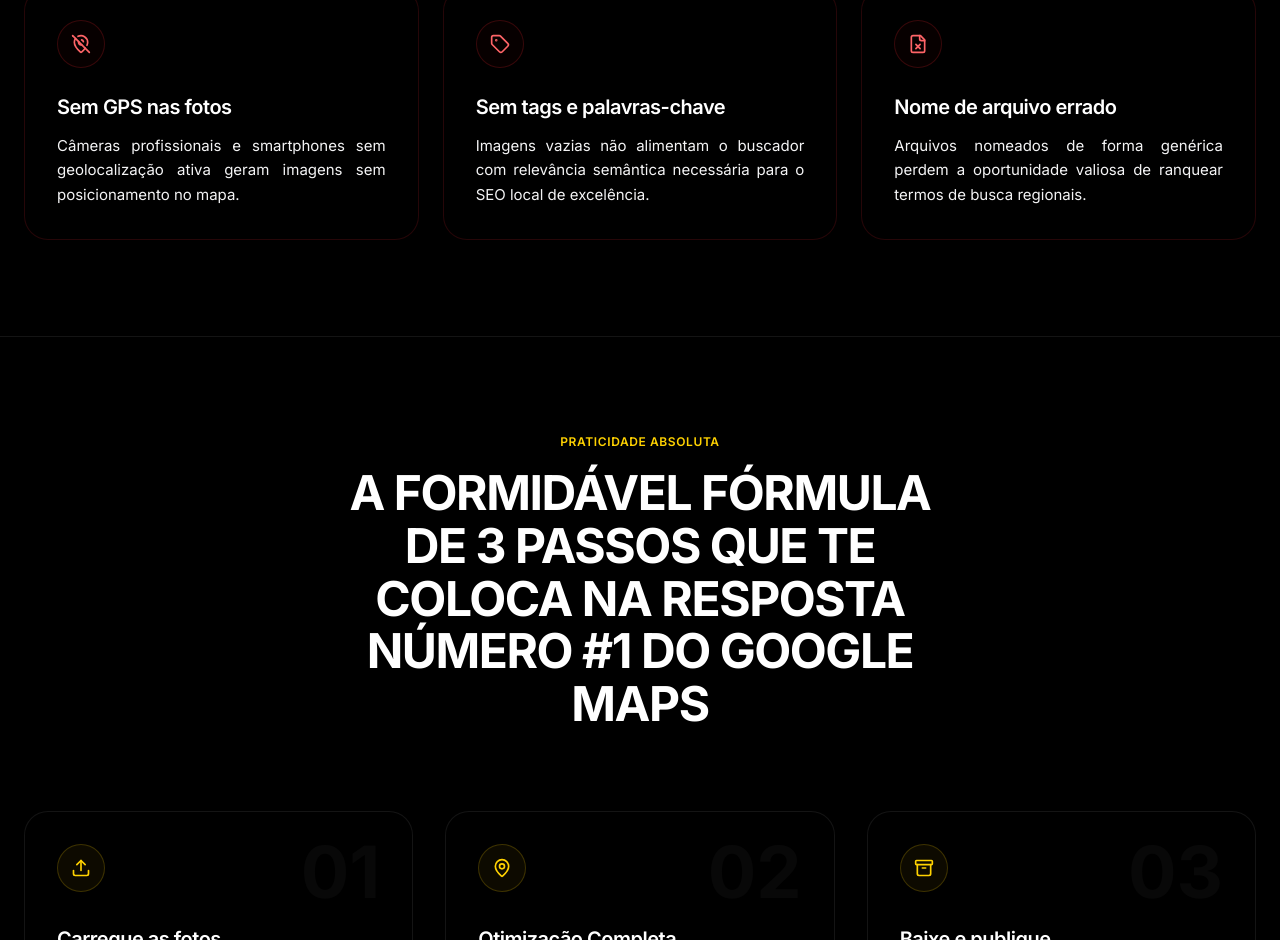
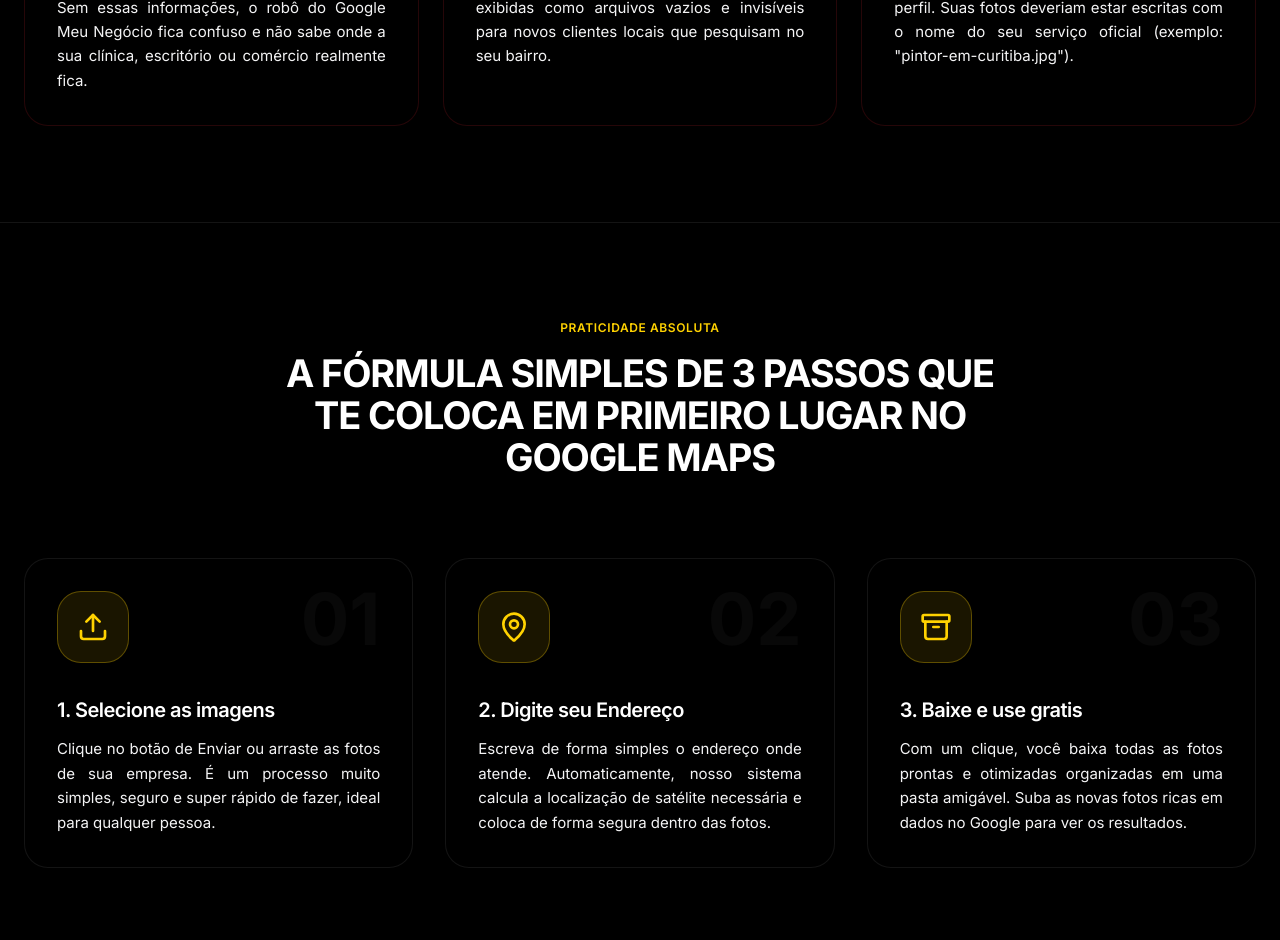
Before and after one commit to supremapix/FotoSEO, a React (Vite) app: page / in a window 1280 px wide. Shown: the part 1860-2800 px from the top of the page. Built offline with nearby package versions, Linux system fonts and the light colour scheme.

Commit message:
refactor(ui): update landing page copy for clarity
Enhance marketing messaging to better communicate the value proposition and address user pain points in plain language.

```diff
--- a/src/App.tsx
+++ b/src/App.tsx
@@ -569,27 +569,27 @@
 
   // Static Data lists structure mapping
   const stats = [
-    { value: '10×', label: 'mais visibilidade no Google Maps' },
-    { value: '10', label: 'fotos otimizadas por operação' },
-    { value: '100%', label: 'no navegador, sem instalar nada' },
-    { value: '3 min', label: 'para otimizar um cliente completo' },
+    { value: '10×', label: 'Mais visitas locais vindas do Google Meu Negócio' },
+    { value: '10', label: 'Fotos prontas juntas de uma única vez em poucos cliques' },
+    { value: '100%', label: 'Funciona na Internet, sem precisar instalar nenhum programa' },
+    { value: '3 min', label: 'Minutos para deixar todas as fotos perfeitas' },
   ];
 
   const painPoints = [
     {
       icon: MapPinOff,
       title: 'Sem GPS nas fotos',
-      desc: 'Câmeras profissionais e smartphones sem geolocalização ativa geram imagens sem posicionamento no mapa.',
+      desc: 'As fotos tiradas por celulares comuns vêm sem o seu endereço gravado dentro delas. Sem essas informações, o robô do Google Meu Negócio fica confuso e não sabe onde a sua clínica, escritório ou comércio realmente fica.',
     },
     {
       icon: Tag,
       title: 'Sem tags e palavras-chave',
-      desc: 'Imagens vazias não alimentam o buscador com relevância semântica necessária para o SEO local de excelência.',
+      desc: 'Suas imagens normais não informam ao Google o que você vende ou faz. Elas são exibidas como arquivos vazios e invisíveis para novos clientes locais que pesquisam no seu bairro.',
     },
     {
       icon: FileX,
       title: 'Nome de arquivo errado',
-      desc: 'Arquivos nomeados de forma genérica perdem a oportunidade valiosa de ranquear termos de busca regionais.',
+      desc: 'Salvar e subir fotos com nomes de fábrica como "IMG_1234.jpg" enterra e esconde o seu perfil. Suas fotos deveriam estar escritas com o nome do seu serviço oficial (exemplo: "pintor-em-curitiba.jpg").',
     },
   ];
 
@@ -597,68 +597,68 @@
     {
       num: '01',
       icon: Upload,
-      title: 'Carregue as fotos',
-      desc: 'Arraste ou selecione até 10 imagens JPEG/PNG de uma só vez direto no painel web FotoSEO.',
+      title: '1. Selecione as imagens',
+      desc: 'Clique no botão de Enviar ou arraste as fotos de sua empresa. É um processo muito simples, seguro e super rápido de fazer, ideal para qualquer pessoa.',
     },
     {
       num: '02',
       icon: MapPin,
-      title: 'Otimização Completa',
-      desc: 'Digite o endereço do negócio local, insira suas palavras-chave e clique para gerar o mapeamento EXIF.',
+      title: '2. Digite seu Endereço',
+      desc: 'Escreva de forma simples o endereço onde atende. Automaticamente, nosso sistema calcula a localização de satélite necessária e coloca de forma segura dentro das fotos.',
     },
     {
       num: '03',
       icon: Archive,
-      title: 'Baixe e publique',
-      desc: 'Em segundos suas imagens com metadados injetados estão prontas num ZIP limpo e otimizado.',
+      title: '3. Baixe e use gratis',
+      desc: 'Com um clique, você baixa todas as fotos prontas e otimizadas organizadas em uma pasta amigável. Suba as novas fotos ricas em dados no Google para ver os resultados.',
     },
   ];
 
   const features = [
     {
       icon: Navigation,
-      title: 'GPS por Endereço',
-      desc: 'Insira qualquer endereço global e nossa tecnologia busca e converte em coordenadas geográficas precisas.',
+      title: 'Localizador GPS por Endereço',
+      desc: 'Digite o endereço de forma simples. O sistema traduz em coordenadas de satélite exatas e insere no arquivo das fotos de forma automática por você.',
     },
     {
       icon: Tags,
-      title: 'Injeção de Hashtags',
-      desc: 'Adicione suas palavras-chave estratégicas diretamente nos metadados ocultos IPTC de forma inteligente.',
+      title: 'Palavras-Chave Fáceis',
+      desc: 'Adicione palavras de busca essenciais (exemplo: "advogado perto de mim" ou "padaria de bairro") que atraem moradores da vizinhança.',
     },
     {
       icon: FileText,
-      title: 'Tags Alt & Descrição',
-      desc: 'Preencha campos alt, títulos de metadados e resumos de imagem que robôs de rastreio interpretam.',
+      title: 'Descrições Invisíveis que Google deita e rola',
+      desc: 'Insira legendas de texto oculto que o robô do Google lê instantaneamente para comprovar a qualidade do seu perfil para toda a sua região.',
     },
     {
       icon: FolderPen,
-      title: 'Renomear Inteligente',
-      desc: 'Padronize e organize em massa os títulos originais dos arquivos concatenando termos de busca locais.',
+      title: 'Renomeador Inteligente em Massa',
+      desc: 'Nós renomeamos todas as fotos com o seu serviço profissional e sua cidade automaticamente de forma padrão, bonita e muito organizada.',
     },
     {
       icon: Layers,
-      title: 'EXIF Puro',
-      desc: 'Subtags completas de latitude, longitude e altitude gravadas sem compressão ou degradação de pixels.',
+      title: 'Metadados de Satélite Puros',
+      desc: 'Garantimos a gravação das coordenadas de localização com alta nitidez, sem diminuir de forma alguma a qualidade original da imagem.',
     },
     {
       icon: Package,
-      title: 'Compactação ZIP',
-      desc: 'Geração automatizada de pacote exportável unificado para você baixar toda a remessa tratada com um clique.',
+      title: 'Pasta ZIP Prática e Compacta',
+      desc: 'Para simplificar e evitar bagunça, todas as imagens prontas são guardadas juntas em uma única pasta leve que você baixa com apenas um clique.',
     },
     {
       icon: Monitor,
-      title: 'Interface Ultra Clean',
-      desc: 'Operabilidade desenhada minuciosamente para ser veloz, intuitiva e sem complexidades ou lógicas extras.',
+      title: 'Botões Maiores e Letras Nítidas',
+      desc: 'Uma tela limpa, desenhada com botões grandes, contraste nítido, clareza máxima e texto amigável feito especialmente para quem não entende de programação.',
     },
     {
       icon: Table,
-      title: 'Histórico de Lote',
-      desc: 'Monitore as fotos que já passaram pelo pipeline de injeção diretamente em um sumário de controle geral.',
+      title: 'Tabela de Controle Amigável',
+      desc: 'Para você nunca se perder, uma listinha simples na tela mostra quais fotos já foram otimizadas e o andamento geral da sua rotina.',
     },
     {
       icon: Satellite,
-      title: 'Sinal de Satélite Fixo',
-      desc: 'Emulação geo-convergente que garante aceitação absoluta dos dados pelo ecossistema de dados locais.',
+      title: 'Sinal Verificado e Seguro',
+      desc: 'Garante o envio das coordenadas perfeitas, sem emitir nenhum erro de localização, fazendo com que os servidores do Google aprovem seus dados na hora.',
     },
   ];
 
@@ -889,7 +889,7 @@
               </div>
 
               {/* H1 Headline display splits precisely onto 3 lines */}
-              <h1 className="text-white font-[800] leading-[1.0] tracking-[-0.04em] mb-8 text-[44px] sm:text-[62px] lg:text-[76px] uppercase text-center md:text-left">
+              <h1 className="text-white font-[800] leading-[1.0] tracking-[-0.04em] mb-8 text-[32px] sm:text-[46px] lg:text-[58px] uppercase text-center md:text-left">
                 <span
                   className="block animate-fade-up"
                   style={{ animationDelay: '100ms' }}
@@ -973,7 +973,7 @@
             <span className="text-[12px] font-semibold tracking-[0.05em] uppercase text-plum-voltage mb-4 block text-center">
               O Gargalo Invisível
             </span>
-            <h2 className="text-[36px] md:text-[48px] font-bold text-white tracking-[-0.03em] leading-[1.1] mb-5 uppercase text-center">
+            <h2 className="text-[28px] md:text-[38px] font-bold text-white tracking-[-0.03em] leading-[1.1] mb-5 uppercase text-center">
               Por que suas fotos normais estão matando o seu posicionamento no Google?
             </h2>
             <p className="text-white/90 font-medium text-[16px] leading-[1.6] text-justify md:text-center">
@@ -990,9 +990,9 @@
                   delay={idx * 150}
                   className="group relative rounded-[24px] border border-red-500/15 bg-[#000000] p-8 hover:border-red-500/30 transition-all duration-300 transform"
                 >
-                  {/* Subtle red indicator */}
-                  <div className="w-12 h-12 rounded-[24px] border border-red-500/20 bg-red-950/10 flex items-center justify-center mb-6 mx-auto md:mx-0">
-                    <IconComponent className="w-5 h-5 text-red-400" />
+                  {/* Large, clear icon for elderly users */}
+                  <div className="w-18 h-18 rounded-[24px] border border-red-500/25 bg-red-955/15 flex items-center justify-center mb-6 mx-auto md:mx-0 transition-all duration-300 group-hover:scale-105">
+                    <IconComponent className="w-8 h-8 text-red-400" />
                   </div>
                   <h3 className="text-[20px] font-semibold text-white tracking-tight mb-3 text-center md:text-left">
                     {item.title}
@@ -1010,12 +1010,12 @@
       {/* COMO FUNCIONA SECTION */}
       <section id="funcionamento" className="bg-black py-24 border-t border-white/8 relative">
         <div className="max-w-7xl mx-auto px-6">
-          <div className="text-center max-w-2xl mx-auto mb-20 px-4">
+          <div className="text-center max-w-3xl mx-auto mb-20 px-4">
             <span className="text-[12px] font-semibold tracking-[0.05em] uppercase text-plum-voltage mb-4 block text-center">
               Praticidade Absoluta
             </span>
-            <h2 className="text-[36px] md:text-[48px] font-bold text-white tracking-[-0.03em] leading-[1.1] uppercase text-center">
-              A FORMIDÁVEL FÓRMULA DE 3 PASSOS QUE TE COLOCA NA RESPOSTA NÚMERO #1 DO GOOGLE MAPS
+            <h2 className="text-[28px] md:text-[38px] font-bold text-white tracking-[-0.03em] leading-[1.1] uppercase text-center">
+              A FÓRMULA SIMPLES DE 3 PASSOS QUE TE COLOCA EM PRIMEIRO LUGAR NO GOOGLE MAPS
             </h2>
           </div>
 
@@ -1033,8 +1033,9 @@
                     {item.num}
                   </div>
 
-                  <div className="w-12 h-12 rounded-[24px] border border-plum-voltage/20 bg-plum-voltage/5 flex items-center justify-center mb-8 mx-auto md:mx-0">
-                    <IconComponent className="w-5 h-5 text-plum-voltage" />
+                  {/* Large, clear icon for elderly users */}
+                  <div className="w-18 h-18 rounded-[24px] border border-plum-voltage/30 bg-plum-voltage/10 flex items-center justify-center mb-8 mx-auto md:mx-0 transition-all duration-300 group-hover:scale-105">
+                    <IconComponent className="w-8 h-8 text-plum-voltage" />
                   </div>
 
                   <h3 className="text-[20px] font-semibold text-white tracking-tight mb-3 text-center md:text-left">
@@ -1060,8 +1061,8 @@
             <span className="text-[12px] font-semibold tracking-[0.025em] uppercase text-plum-voltage mb-4 block text-center">
               Poder de Fogo Completo
             </span>
-            <h2 className="text-[36px] md:text-[48px] font-bold text-white tracking-[-0.03em] leading-[1.1] uppercase text-center">
-              Poder de fogo supremo para esmagar seus concorrentes locais
+            <h2 className="text-[28px] md:text-[38px] font-bold text-white tracking-[-0.03em] leading-[1.1] uppercase text-center">
+              Tecnologia Completa para você Dominar a sua Cidade
             </h2>
           </div>
 
@@ -1074,8 +1075,9 @@
                   delay={(idx % 3) * 100}
                   className="group relative rounded-[24px] border border-white/8 bg-[#000000] p-8 hover:border-plum-voltage/40 hover:-translate-y-2.5 transition-all duration-300"
                 >
-                  <div className="w-12 h-12 rounded-[24px] border border-lichen/20 bg-lichen/5 flex items-center justify-center mb-6 mx-auto md:mx-0">
-                    <IconComponent className="w-5 h-5 text-lichen" />
+                  {/* Large, clear icon for elderly users */}
+                  <div className="w-18 h-18 rounded-[24px] border border-lichen/35 bg-lichen/10 flex items-center justify-center mb-6 mx-auto md:mx-0 transition-all duration-300 group-hover:scale-105">
+                    <IconComponent className="w-8 h-8 text-lichen" />
                   </div>
 
                   <h3 className="text-[18px] font-semibold text-white tracking-tight mb-2 text-center md:text-left">
@@ -1100,7 +1102,7 @@
             <span className="text-[12px] font-semibold tracking-[0.05em] uppercase text-plum-voltage mb-4 block text-center">
               Comparativo Técnico
             </span>
-            <h2 className="text-[36px] md:text-[48px] font-bold text-white tracking-[-0.03em] leading-[1.1] mb-5 uppercase text-center">
+            <h2 className="text-[26px] md:text-[34px] font-bold text-white tracking-[-0.03em] leading-[1.1] mb-5 uppercase text-center">
               O ABISMO DE DIFERENÇA ENTRE QUEM VENDE MUITO E QUEM CONTINUA INVISÍVEL
             </h2>
             <p className="text-white/95 font-[500] text-[15px] text-justify md:text-center">
@@ -1162,7 +1164,7 @@
             <span className="text-[12px] font-semibold tracking-[0.05em] uppercase text-plum-voltage mb-4 block text-center">
               Sucesso Prático
             </span>
-            <h2 className="text-[36px] md:text-[48px] font-bold text-white tracking-[-0.03em] leading-[1.1] uppercase text-center">
+            <h2 className="text-[26px] md:text-[34px] font-bold text-white tracking-[-0.03em] leading-[1.1] uppercase text-center">
               RESULTADOS REALMENTE INCRÍVEIS DE QUEM JÁ DOMINOU O GOOGLE MAPS
             </h2>
           </div>
@@ -1209,7 +1211,7 @@
             <span className="text-[12px] font-semibold tracking-[0.05em] uppercase text-plum-voltage mb-4 block text-center">
               Acesso Imediato
             </span>
-            <h2 className="text-[36px] md:text-[48px] font-bold text-white tracking-[-0.03em] leading-[1.1] mb-5 uppercase text-center">
+            <h2 className="text-[26px] md:text-[34px] font-bold text-white tracking-[-0.03em] leading-[1.1] mb-5 uppercase text-center">
               ADQUIRA AGORA O SEU ACESSO VITALÍCIO COM DESCONTO DE LANÇAMENTO EXCLUSIVO
             </h2>
           </div>
@@ -1277,7 +1279,7 @@
             <span className="text-[12px] font-semibold tracking-[0.05em] uppercase text-plum-voltage mb-4 block text-center">
               Dúvidas Frequentes
             </span>
-            <h2 className="text-[36px] md:text-[48px] font-bold text-white tracking-[-0.03em] leading-[1.1] uppercase text-center">
+            <h2 className="text-[26px] md:text-[34px] font-bold text-white tracking-[-0.03em] leading-[1.1] uppercase text-center">
               RESPOSTAS DIRETAS E 100% TRANSPARENTES PARA SUAS DÚVIDAS
             </h2>
           </div>
@@ -1324,7 +1326,7 @@
       <section className="bg-black py-28 border-t border-white/8 relative overflow-hidden">
         <div className="max-w-7xl mx-auto px-6 relative z-10">
           <div className="text-center max-w-3xl mx-auto">
-            <h2 className="text-[42px] sm:text-[58px] lg:text-[76px] font-[800] text-white tracking-[-0.03em] leading-[0.95] mb-10 uppercase">
+            <h2 className="text-[28px] sm:text-[42px] lg:text-[54px] font-[800] text-white tracking-[-0.03em] leading-[0.95] mb-10 uppercase text-center">
               ENQUANTO VOCÊ PENSA,<br />
               SEU CONCORRENTE JÁ INJETOU OUTRA FOTO!
             </h2>
@@ -1387,7 +1389,7 @@
               <span className="text-[12px] font-semibold tracking-[0.05em] uppercase text-plum-voltage mb-4 block text-center md:text-left">
                 Upgrade Imediato de Alta Conversão
               </span>
-              <h1 className="text-[42px] sm:text-[62px] lg:text-[78px] font-bold text-white tracking-[-0.04em] leading-[1.0] mb-6 uppercase text-center md:text-left">
+              <h1 className="text-[28px] sm:text-[44px] lg:text-[58px] font-bold text-white tracking-[-0.04em] leading-[1.0] mb-6 uppercase text-center md:text-left">
                 Domine o Google Maps totalmente e multiplique seu faturamento hoje!
               </h1>
               <p className="text-[15px] sm:text-[17px] text-white leading-[1.6] max-w-2xl font-bold text-justify md:text-left">
@@ -1612,7 +1614,7 @@
               <span className="text-[12px] font-bold tracking-[0.05em] uppercase text-plum-voltage mb-4 block text-center md:text-left">
                 🚨 Oportunidade Única de Resgate
               </span>
-              <h1 className="text-[42px] sm:text-[62px] lg:text-[78px] font-black text-white tracking-[-0.04em] leading-[1.0] mb-6 uppercase text-center md:text-left">
+              <h1 className="text-[28px] sm:text-[44px] lg:text-[58px] font-black text-white tracking-[-0.04em] leading-[1.0] mb-6 uppercase text-center md:text-left">
                 Leve o FotoSEO Pro Accelerator por apenas R$ 27!
               </h1>
               <p className="text-[15px] sm:text-[17px] text-white leading-[1.6] max-w-3xl font-bold text-justify md:text-left">
```
